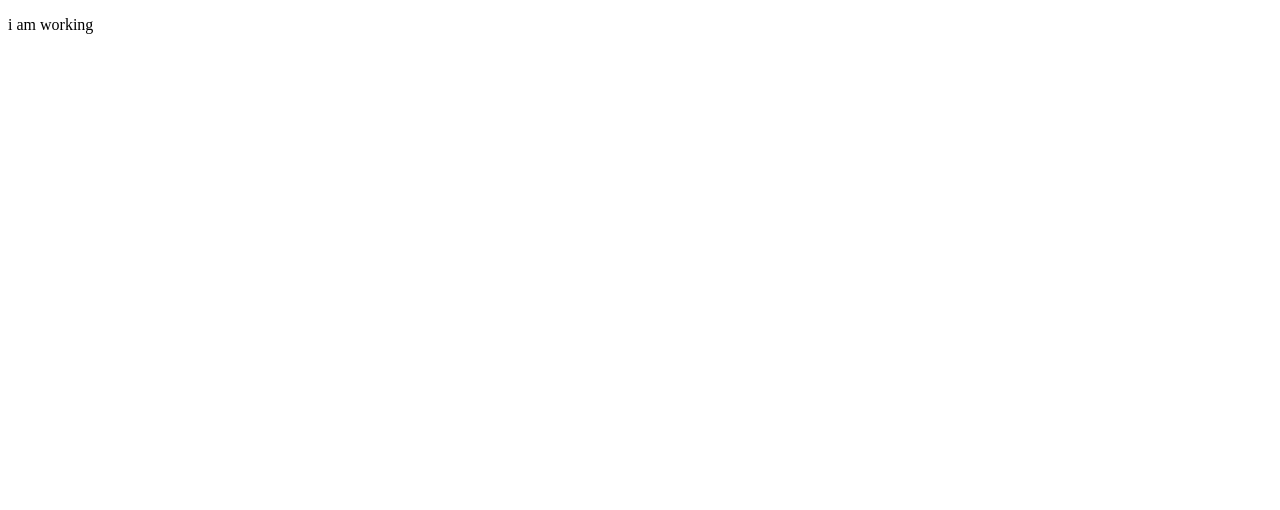
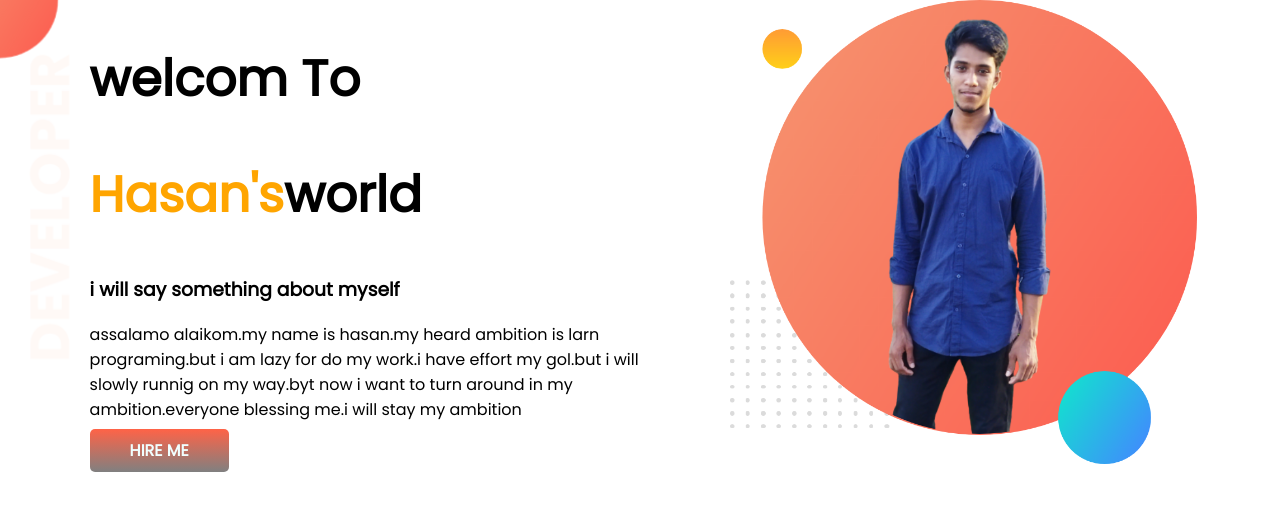
Before and after one commit to fortunhm/developer-portfolio2, a plain HTML site: page index.html in a window 1280 px wide. Drawn offline with Linux system fonts and the light colour scheme.

Commit message:
bennar-add

```diff
--- a/index.html
+++ b/index.html
@@ -1,12 +1,32 @@
 <!DOCTYPE html>
 <html lang="en">
+
 <head>
     <meta charset="UTF-8">
     <meta http-equiv="X-UA-Compatible" content="IE=edge">
     <meta name="viewport" content="width=device-width, initial-scale=1.0">
-    <title>Hasan's world</title>
+    <title>Hasan's portfolio</title>
+    <link rel="preconnect" href="https://fonts.googleapis.com">
+    <link rel="preconnect" href="https://fonts.gstatic.com" crossorigin>
+    <link href="https://fonts.googleapis.com/css2?family=Poppins&display=swap" rel="stylesheet">
+    <link rel="stylesheet" href="style.css">
 </head>
+
 <body>
-    <p>i am working</p>
+    <section class="top-banner">
+        <div class="half">
+            <h1>welcom To</h1>
+            <h1><span class="color">Hasan's</span>world</h1>
+            <h3>i will say something about myself</h3>
+            <p>assalamo alaikom.my name is hasan.my heard ambition is larn programing.but i am lazy for do my work.i have
+                effort my gol.but i will slowly runnig on my way.byt now i want to turn around in my ambition.everyone
+                blessing me.i will stay my ambition</p>
+                <a class="link-button" target="_blank" href="https://www.linkedin.com/in/hasan-munshi-a93b5024a/">HIRE ME</a>
+        </div>
+        <div class="half">
+            <img src="images/Hasan.png" alt="">
+        </div>
+    </section>
 </body>
+
 </html>
--- a/style.css
+++ b/style.css
@@ -0,0 +1,32 @@
+body{
+    font-family: 'Poppins', sans-serif;
+    margin: 0px;
+}
+h1{
+    font-size: 50px;
+}
+.color{
+    color: orange;
+}
+section{
+    display: flex;
+}
+.half{
+    width: 50%;
+    padding-left: 7%;
+}
+.half img{
+    width: 85%;
+}
+.link-button{
+    text-decoration: none;
+    background-image: linear-gradient(tomato, gray);
+    padding: 10px 40px;
+    color: azure;
+    font-weight: 700;
+    border-radius: 5px;
+}
+.top-banner{
+    background-image: url(images/top-banner.png);
+    background-repeat: no-repeat;
+}
```
